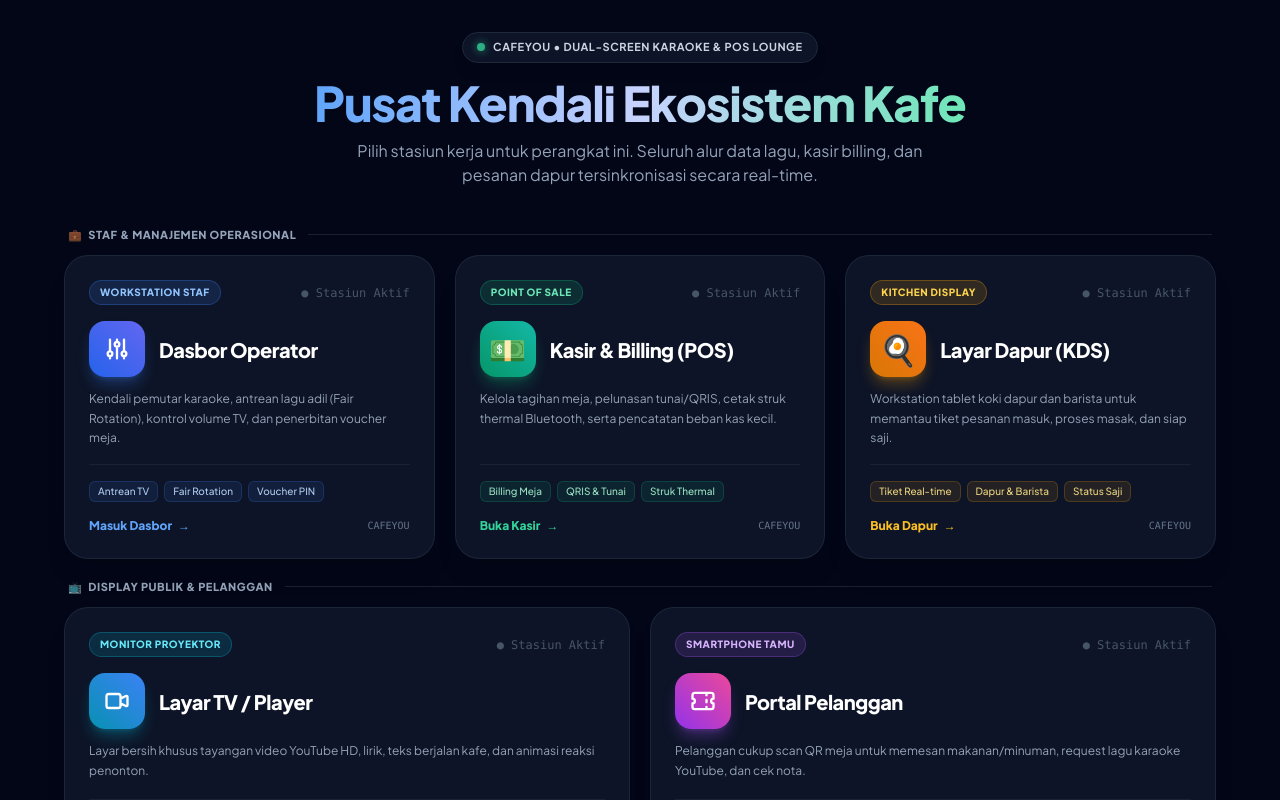
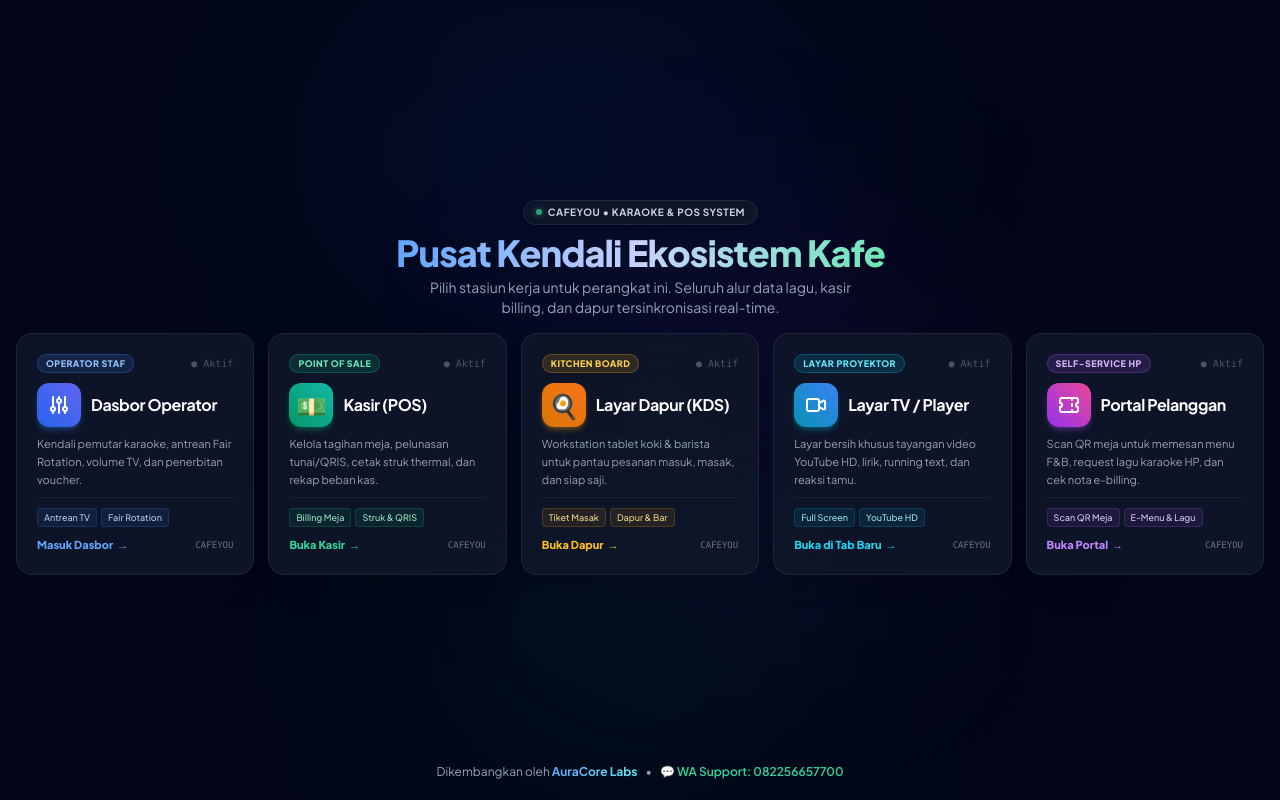
Before and after one commit to protontekno-bit/CAFEYOU, a React (Vite) app: page / in a window 1280 px wide. Shown: the top 800 px of the page. Built offline with nearby package versions, Linux system fonts and the light colour scheme.

Commit message:
style(landing): optimize layout dimensions to fit within single viewport height without scrolling

```diff
--- a/src/components/landing/LandingScreen.tsx
+++ b/src/components/landing/LandingScreen.tsx
@@ -43,53 +43,45 @@
   };
 
   return (
-    <div className="min-h-screen bg-slate-950 flex flex-col justify-between items-center px-4 py-8 font-sans text-slate-200 relative overflow-x-hidden selection:bg-blue-500 selection:text-white">
+    <div className="min-h-screen lg:h-screen lg:max-h-screen flex flex-col justify-between items-center px-3 sm:px-4 py-3 sm:py-4 font-sans text-slate-200 relative overflow-x-hidden selection:bg-blue-500 selection:text-white">
       {/* Dynamic Ambient Background Glows */}
-      <div className="absolute top-0 left-1/4 w-[600px] h-[400px] bg-blue-600/10 rounded-full blur-[140px] pointer-events-none -z-10" />
-      <div className="absolute top-1/3 right-1/4 w-[500px] h-[400px] bg-purple-600/10 rounded-full blur-[140px] pointer-events-none -z-10" />
-      <div className="absolute bottom-10 left-1/3 w-[500px] h-[300px] bg-emerald-600/10 rounded-full blur-[140px] pointer-events-none -z-10" />
+      <div className="absolute top-0 left-1/4 w-[500px] h-[300px] bg-blue-600/10 rounded-full blur-[120px] pointer-events-none -z-10" />
+      <div className="absolute top-1/3 right-1/4 w-[400px] h-[300px] bg-purple-600/10 rounded-full blur-[120px] pointer-events-none -z-10" />
+      <div className="absolute bottom-10 left-1/3 w-[400px] h-[250px] bg-emerald-600/10 rounded-full blur-[120px] pointer-events-none -z-10" />
 
       {/* Main Content Box */}
-      <div className="max-w-6xl w-full my-auto flex flex-col items-center">
+      <div className="max-w-[1440px] w-full my-auto flex flex-col items-center">
         {/* Header Hero */}
-        <div className="text-center mb-10 max-w-2xl mx-auto animate-fadeIn">
-          <div className="inline-flex items-center gap-2 px-3.5 py-1.5 bg-slate-900/90 border border-slate-800 rounded-full shadow-lg mb-4 backdrop-blur-md">
-            <span className="w-2 h-2 rounded-full bg-emerald-400 animate-pulse shadow-[0_0_8px_rgba(52,211,153,0.8)]" />
-            <span className="text-[11px] font-bold text-slate-300 tracking-wider uppercase">
-              CAFEYOU • DUAL-SCREEN KARAOKE & POS LOUNGE
+        <div className="text-center mb-3 sm:mb-4 max-w-xl mx-auto animate-fadeIn">
+          <div className="inline-flex items-center gap-1.5 px-3 py-1 bg-slate-900/90 border border-slate-800 rounded-full shadow-md mb-2 backdrop-blur-md">
+            <span className="w-1.5 h-1.5 rounded-full bg-emerald-400 animate-pulse shadow-[0_0_6px_rgba(52,211,153,0.8)]" />
+            <span className="text-[10px] font-bold text-slate-300 tracking-wider uppercase">
+              CAFEYOU • KARAOKE & POS SYSTEM
             </span>
           </div>
 
-          <h1 className="text-3xl sm:text-4xl md:text-5xl font-black text-transparent bg-clip-text bg-gradient-to-r from-blue-400 via-indigo-200 to-emerald-300 mb-3 tracking-tight">
+          <h1 className="text-2xl sm:text-3xl lg:text-4xl font-black text-transparent bg-clip-text bg-gradient-to-r from-blue-400 via-indigo-200 to-emerald-300 mb-1 tracking-tight">
             Pusat Kendali Ekosistem Kafe
           </h1>
 
-          <p className="text-slate-400 text-xs sm:text-sm md:text-base leading-relaxed max-w-xl mx-auto">
-            Pilih stasiun kerja untuk perangkat ini. Seluruh alur data lagu, kasir billing, dan pesanan dapur tersinkronisasi secara real-time.
+          <p className="text-slate-400 text-xs sm:text-sm leading-relaxed max-w-md mx-auto">
+            Pilih stasiun kerja untuk perangkat ini. Seluruh alur data lagu, kasir billing, dan dapur tersinkronisasi real-time.
           </p>
         </div>
 
-        {/* SECTION 1: Operasional & Staf Kafe (3 Kolom Seimbang) */}
-        <div className="w-full mb-5">
-          <div className="flex items-center gap-3 mb-3 px-1">
-            <span className="text-[11px] font-black uppercase tracking-wider text-slate-400 flex items-center gap-1.5">
-              <span>💼</span> Staf & Manajemen Operasional
-            </span>
-            <div className="h-px bg-slate-800/80 flex-1" />
-          </div>
-
-          <div className="grid grid-cols-1 md:grid-cols-3 gap-4 lg:gap-5 w-full">
+        {/* 5 Kartu Stasiun Kerja (Satu Baris Responsif di Desktop) */}
+        <div className="grid grid-cols-1 sm:grid-cols-2 lg:grid-cols-5 gap-2.5 sm:gap-3 lg:gap-3.5 w-full">
           {/* 1. Dasbor Operator */}
           <RoleCard
-              badge="Workstation Staf"
+            badge="Operator Staf"
             title="Dasbor Operator"
-              description="Kendali pemutar karaoke, antrean lagu adil (Fair Rotation), kontrol volume TV, dan penerbitan voucher meja."
+            description="Kendali pemutar karaoke, antrean Fair Rotation, volume TV, dan penerbitan voucher."
             themeColor="blue"
-              chips={['Antrean TV', 'Fair Rotation', 'Voucher PIN']}
+            chips={['Antrean TV', 'Fair Rotation']}
             actionText="Masuk Dasbor"
             onClick={handleOperatorClick}
             icon={
-                <svg className="w-7 h-7" fill="none" stroke="currentColor" viewBox="0 0 24 24">
+              <svg className="w-6 h-6" fill="none" stroke="currentColor" viewBox="0 0 24 24">
                 <path
                   strokeLinecap="round"
                   strokeLinejoin="round"
@@ -103,50 +95,38 @@
           {/* 2. Kasir (POS) */}
           <RoleCard
             badge="Point of Sale"
-              title="Kasir & Billing (POS)"
-              description="Kelola tagihan meja, pelunasan tunai/QRIS, cetak struk thermal Bluetooth, serta pencatatan beban kas kecil."
+            title="Kasir (POS)"
+            description="Kelola tagihan meja, pelunasan tunai/QRIS, cetak struk thermal, dan rekap beban kas."
             themeColor="emerald"
-              chips={['Billing Meja', 'QRIS & Tunai', 'Struk Thermal']}
+            chips={['Billing Meja', 'Struk & QRIS']}
             actionText="Buka Kasir"
             onClick={handlePosClick}
-              icon={<span className="text-3xl">💵</span>}
+            icon={<span className="text-2xl">💵</span>}
           />
 
           {/* 3. Layar Dapur (KDS) */}
           <RoleCard
-              badge="Kitchen Display"
+            badge="Kitchen Board"
             title="Layar Dapur (KDS)"
-              description="Workstation tablet koki dapur dan barista untuk memantau tiket pesanan masuk, proses masak, dan siap saji."
+            description="Workstation tablet koki & barista untuk pantau pesanan masuk, masak, dan siap saji."
             themeColor="amber"
-              chips={['Tiket Real-time', 'Dapur & Barista', 'Status Saji']}
+            chips={['Tiket Masak', 'Dapur & Bar']}
             actionText="Buka Dapur"
             onClick={() => setRole('kitchen')}
-              icon={<span className="text-3xl">🍳</span>}
+            icon={<span className="text-2xl">🍳</span>}
           />
-          </div>
-        </div>
 
-        {/* SECTION 2: Layar Publik & Pelanggan (2 Kolom Lebar & Proporsional) */}
-        <div className="w-full">
-          <div className="flex items-center gap-3 mb-3 px-1">
-            <span className="text-[11px] font-black uppercase tracking-wider text-slate-400 flex items-center gap-1.5">
-              <span>📺</span> Display Publik & Pelanggan
-            </span>
-            <div className="h-px bg-slate-800/80 flex-1" />
-          </div>
-
-          <div className="grid grid-cols-1 md:grid-cols-2 gap-4 lg:gap-5 w-full">
           {/* 4. Layar TV / Proyektor */}
           <RoleCard
-              badge="Monitor Proyektor"
+            badge="Layar Proyektor"
             title="Layar TV / Player"
-              description="Layar bersih khusus tayangan video YouTube HD, lirik, teks berjalan kafe, dan animasi reaksi penonton."
+            description="Layar bersih khusus tayangan video YouTube HD, lirik, running text, dan reaksi tamu."
             themeColor="cyan"
-              chips={['Layar Penuh (F11)', 'YouTube HD', 'Teks Berjalan']}
+            chips={['Full Screen', 'YouTube HD']}
             actionText="Buka di Tab Baru"
             onClick={handleOpenPlayerInNewTab}
             icon={
-                <svg className="w-7 h-7" fill="none" stroke="currentColor" viewBox="0 0 24 24">
+              <svg className="w-6 h-6" fill="none" stroke="currentColor" viewBox="0 0 24 24">
                 <path
                   strokeLinecap="round"
                   strokeLinejoin="round"
@@ -159,21 +139,20 @@
 
           {/* 5. Portal Tamu HP */}
           <RoleCard
-              badge="Smartphone Tamu"
+            badge="Self-Service HP"
             title="Portal Pelanggan"
-              description="Pelanggan cukup scan QR meja untuk memesan makanan/minuman, request lagu karaoke YouTube, dan cek nota."
+            description="Scan QR meja untuk memesan menu F&B, request lagu karaoke HP, dan cek nota e-billing."
             themeColor="purple"
-              chips={['Scan QR Meja', 'E-Menu F&B', 'Pilih Lagu HP']}
-              actionText="Buka Portal Tamu"
+            chips={['Scan QR Meja', 'E-Menu & Lagu']}
+            actionText="Buka Portal"
             onClick={() => setRole('guest')}
-              icon={<TicketIcon className="w-7 h-7 text-white" />}
+            icon={<TicketIcon className="w-6 h-6 text-white" />}
           />
         </div>
       </div>
-      </div>
 
-      {/* Developer Footer Brand & WA Support */}
-      <DeveloperFooter className="w-full max-w-6xl mt-8" />
+      {/* Compact Developer Footer */}
+      <DeveloperFooter compact className="w-full max-w-6xl mt-2 pb-1" />
 
       {/* Operator Login Modal */}
       <OperatorLoginModal
--- a/src/components/landing/RoleCard.tsx
+++ b/src/components/landing/RoleCard.tsx
@@ -28,7 +28,7 @@
       case 'orange':
       case 'amber':
         return {
-          hoverBorder: 'hover:border-amber-500/70 hover:shadow-[0_10px_30px_rgba(245,158,11,0.2)]',
+          hoverBorder: 'hover:border-amber-500/70 hover:shadow-[0_8px_25px_rgba(245,158,11,0.2)]',
           topLine: 'bg-gradient-to-r from-amber-500 via-orange-500 to-amber-500',
           gradientHover: 'from-amber-500/10 via-orange-500/5 to-transparent',
           iconContainer: 'bg-gradient-to-tr from-amber-600 to-orange-500 text-white shadow-amber-500/30',
@@ -38,7 +38,7 @@
         };
       case 'emerald':
         return {
-          hoverBorder: 'hover:border-emerald-500/70 hover:shadow-[0_10px_30px_rgba(16,185,129,0.2)]',
+          hoverBorder: 'hover:border-emerald-500/70 hover:shadow-[0_8px_25px_rgba(16,185,129,0.2)]',
           topLine: 'bg-gradient-to-r from-emerald-500 via-teal-500 to-emerald-500',
           gradientHover: 'from-emerald-500/10 via-teal-500/5 to-transparent',
           iconContainer: 'bg-gradient-to-tr from-emerald-600 to-teal-500 text-white shadow-emerald-500/30',
@@ -48,7 +48,7 @@
         };
       case 'purple':
         return {
-          hoverBorder: 'hover:border-purple-500/70 hover:shadow-[0_10px_30px_rgba(168,85,247,0.2)]',
+          hoverBorder: 'hover:border-purple-500/70 hover:shadow-[0_8px_25px_rgba(168,85,247,0.2)]',
           topLine: 'bg-gradient-to-r from-purple-500 via-pink-500 to-purple-500',
           gradientHover: 'from-purple-500/10 via-pink-500/5 to-transparent',
           iconContainer: 'bg-gradient-to-tr from-purple-600 to-pink-500 text-white shadow-purple-500/30',
@@ -58,7 +58,7 @@
         };
       case 'cyan':
         return {
-          hoverBorder: 'hover:border-cyan-500/70 hover:shadow-[0_10px_30px_rgba(6,182,212,0.2)]',
+          hoverBorder: 'hover:border-cyan-500/70 hover:shadow-[0_8px_25px_rgba(6,182,212,0.2)]',
           topLine: 'bg-gradient-to-r from-cyan-500 via-blue-500 to-cyan-500',
           gradientHover: 'from-cyan-500/10 via-blue-500/5 to-transparent',
           iconContainer: 'bg-gradient-to-tr from-cyan-600 to-blue-500 text-white shadow-cyan-500/30',
@@ -69,7 +69,7 @@
       case 'blue':
       default:
         return {
-          hoverBorder: 'hover:border-blue-500/70 hover:shadow-[0_10px_30px_rgba(59,130,246,0.2)]',
+          hoverBorder: 'hover:border-blue-500/70 hover:shadow-[0_8px_25px_rgba(59,130,246,0.2)]',
           topLine: 'bg-gradient-to-r from-blue-500 via-indigo-500 to-blue-500',
           gradientHover: 'from-blue-500/10 via-indigo-500/5 to-transparent',
           iconContainer: 'bg-gradient-to-tr from-blue-600 to-indigo-500 text-white shadow-blue-500/30',
@@ -86,7 +86,7 @@
     <button
       type="button"
       onClick={onClick}
-      className={`group relative bg-slate-900/90 backdrop-blur-xl p-6 rounded-3xl border border-slate-800/90 transition-all duration-300 text-left flex flex-col justify-between overflow-hidden hover:-translate-y-1.5 cursor-pointer shadow-xl ${theme.hoverBorder} active:scale-[0.98]`}
+      className={`group relative bg-slate-900/90 backdrop-blur-xl p-4 sm:p-5 rounded-2xl border border-slate-800/90 transition-all duration-300 text-left flex flex-col justify-between overflow-hidden hover:-translate-y-1 cursor-pointer shadow-xl ${theme.hoverBorder} active:scale-[0.98] w-full`}
     >
       {/* Top Accent Line on Hover */}
       <div
@@ -99,42 +99,42 @@
       />
 
       {/* Header Bagian Atas Kartu */}
-      <div className="relative z-10 w-full mb-4">
-        <div className="flex items-center justify-between gap-2 mb-4">
+      <div className="relative z-10 w-full mb-2">
+        <div className="flex items-center justify-between gap-1 mb-2.5">
           <span
-            className={`text-[10px] font-black uppercase tracking-wider px-2.5 py-1 rounded-full border ${theme.badge}`}
+            className={`text-[9px] font-black uppercase tracking-wider px-2 py-0.5 rounded-full border ${theme.badge}`}
           >
             {badge}
           </span>
-          <span className="text-slate-600 group-hover:text-slate-400 transition-colors text-xs font-mono">
-            ● Stasiun Aktif
+          <span className="text-slate-600 group-hover:text-slate-400 transition-colors text-[10px] font-mono">
+            ● Aktif
           </span>
         </div>
 
-        <div className="flex items-center gap-3.5 mb-3">
+        <div className="flex items-center gap-2.5 mb-2">
           <div
-            className={`w-14 h-14 rounded-2xl flex items-center justify-center shrink-0 shadow-lg group-hover:scale-105 transition-transform duration-300 ${theme.iconContainer}`}
+            className={`w-11 h-11 rounded-xl flex items-center justify-center shrink-0 shadow-md group-hover:scale-105 transition-transform duration-300 ${theme.iconContainer}`}
           >
             {icon}
           </div>
-          <h2 className="text-xl font-black text-white group-hover:text-white tracking-tight leading-tight">
+          <h2 className="text-base font-bold text-white group-hover:text-white tracking-tight leading-snug">
             {title}
           </h2>
         </div>
 
-        <p className="text-slate-400 text-xs leading-relaxed min-h-[42px]">
+        <p className="text-slate-400 text-[11px] leading-relaxed line-clamp-3 min-h-[38px]">
           {description}
         </p>
       </div>
 
       {/* Footer Kartu: Feature Chips & Action Link */}
-      <div className="relative z-10 w-full pt-4 border-t border-slate-800/70 mt-auto flex flex-col gap-3">
+      <div className="relative z-10 w-full pt-2.5 border-t border-slate-800/70 mt-auto flex flex-col gap-2">
         {chips.length > 0 && (
-          <div className="flex flex-wrap gap-1.5">
+          <div className="flex flex-wrap gap-1">
             {chips.map((chip, idx) => (
               <span
                 key={idx}
-                className={`text-[10px] font-medium px-2 py-0.5 rounded-md border ${theme.chip}`}
+                className={`text-[9px] font-medium px-1.5 py-0.5 rounded border ${theme.chip}`}
               >
                 {chip}
               </span>
@@ -142,14 +142,14 @@
           </div>
         )}
 
-        <div className="flex items-center justify-between pt-1">
-          <span className={`text-xs font-extrabold flex items-center gap-1.5 ${theme.actionText}`}>
+        <div className="flex items-center justify-between pt-0.5">
+          <span className={`text-[11px] font-extrabold flex items-center gap-1 ${theme.actionText}`}>
             <span>{actionText}</span>
-            <span className="transform group-hover:translate-x-1.5 transition-transform duration-200">
+            <span className="transform group-hover:translate-x-1 transition-transform duration-200">
               →
             </span>
           </span>
-          <span className="text-[10px] text-slate-500 font-mono">
+          <span className="text-[9px] text-slate-500 font-mono">
             CAFEYOU
           </span>
         </div>
```
Lines whose indentation alone changed are shown as unchanged.
